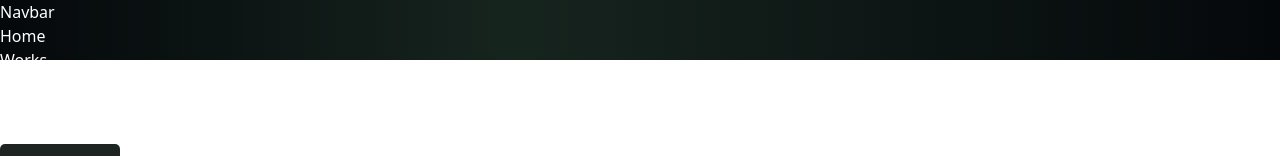
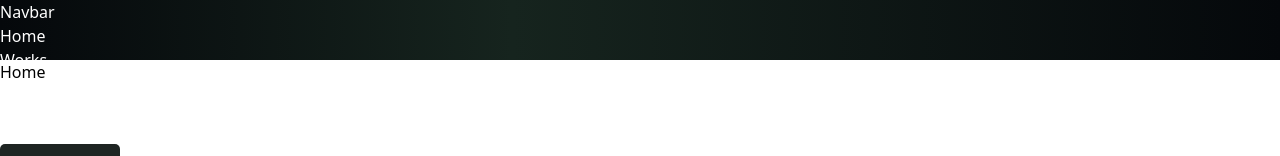
Before and after one commit to Sahilsajar/Social-Minds, a React (Vite) app: page / in a window 1280 px wide. Shown: the top 156 px of the page. Built offline with nearby package versions, Linux system fonts and the light colour scheme.

Commit message:
Routes Made

```diff
--- a/package.json
+++ b/package.json
@@ -12,6 +12,7 @@
   "dependencies": {
     "react": "^18.3.1",
     "react-dom": "^18.3.1",
+    "react-router-dom": "^6.28.0",
     "styled-components": "^6.1.13"
   },
   "devDependencies": {
--- a/src/App.jsx
+++ b/src/App.jsx
@@ -1,8 +1,10 @@
 import { useState } from "react";
 import "./App.css";
 import { ThemeProvider } from "styled-components";
-import {darkTheme,lightTheme} from './theme';
+import { darkTheme, lightTheme } from "./theme";
 import Navbar from "./components/Navbar";
+import { Routes, Route } from "react-router-dom";
+import Home from "./pages/Home";
 
 function App() {
   const [isDarkMode, setIsDarkMode] = useState(true);
@@ -13,9 +15,12 @@
 
   return (
     <>
-      <ThemeProvider theme={isDarkMode?darkTheme:lightTheme}>
-        <Navbar toggleTheme={toggleTheme}/>
+      <ThemeProvider theme={isDarkMode ? darkTheme : lightTheme}>
+        <Navbar toggleTheme={toggleTheme} />
       </ThemeProvider>
+      <Routes>
+        <Route path="/" element={<Home></Home>}></Route>
+      </Routes>
     </>
   );
 }
--- a/src/main.jsx
+++ b/src/main.jsx
@@ -1,19 +1,23 @@
-import { StrictMode } from 'react'
-import { createRoot } from 'react-dom/client'
-import './index.css'
-import App from './App.jsx'
+import { StrictMode } from "react";
+import { createRoot } from "react-dom/client";
+import { BrowserRouter } from "react-router-dom";
+import "./index.css";
+import App from "./App.jsx";
 const theme = {
   primaryColor: "blue",
   secondaryColor: "gray",
 };
 
-{/* <ThemeProvider theme={theme}>
+{
+  /* <ThemeProvider theme={theme}>
   <App />
-</ThemeProvider>; */}
+</ThemeProvider>; */
+}
 
-
-createRoot(document.getElementById('root')).render(
+createRoot(document.getElementById("root")).render(
   <StrictMode>
-    <App />
-  </StrictMode>,
-)
+    <BrowserRouter>
+      <App />
+    </BrowserRouter>
+  </StrictMode>
+);
--- /dev/null
+++ b/src/pages/Home.jsx
@@ -0,0 +1,7 @@
+import React from "react";
+
+function Home() {
+  return <div>Home</div>;
+}
+
+export default Home;
```
Also changed, not shown: 1 other file (tests, documents, lock files or other folders).
